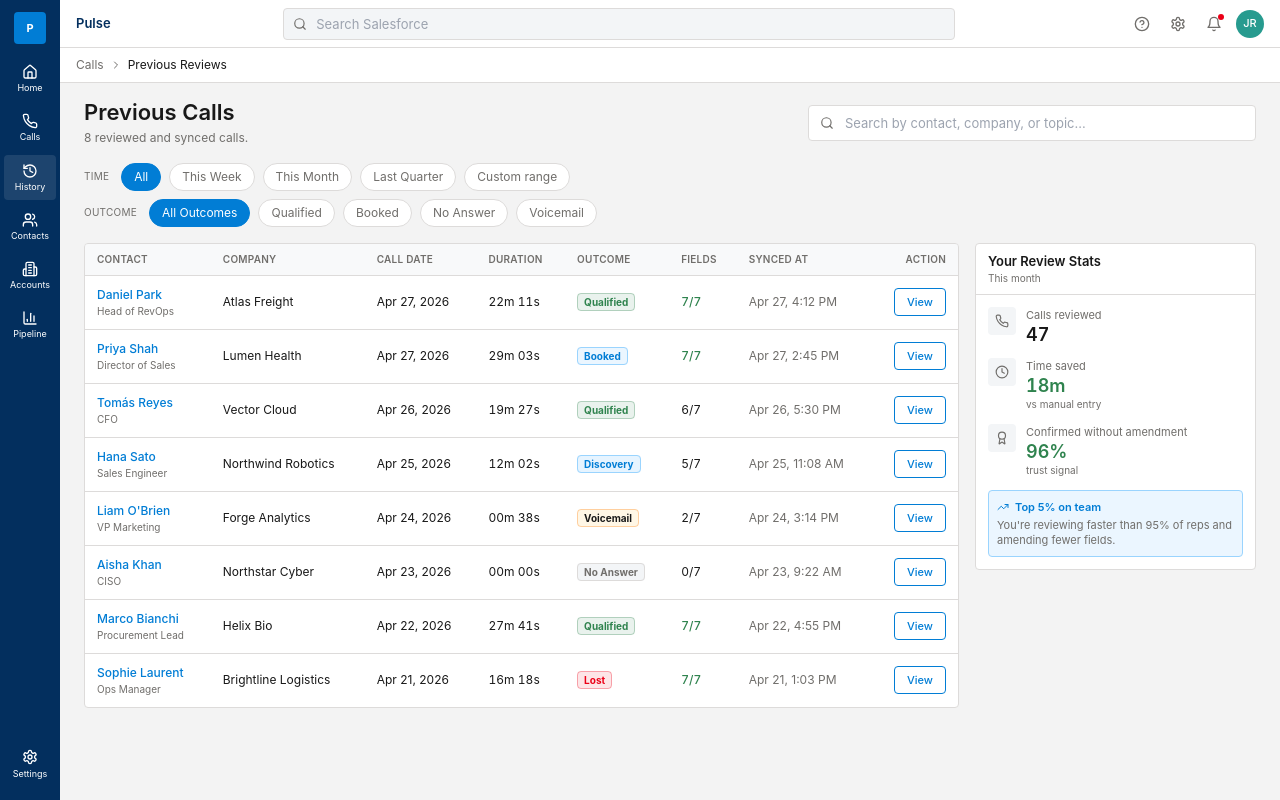
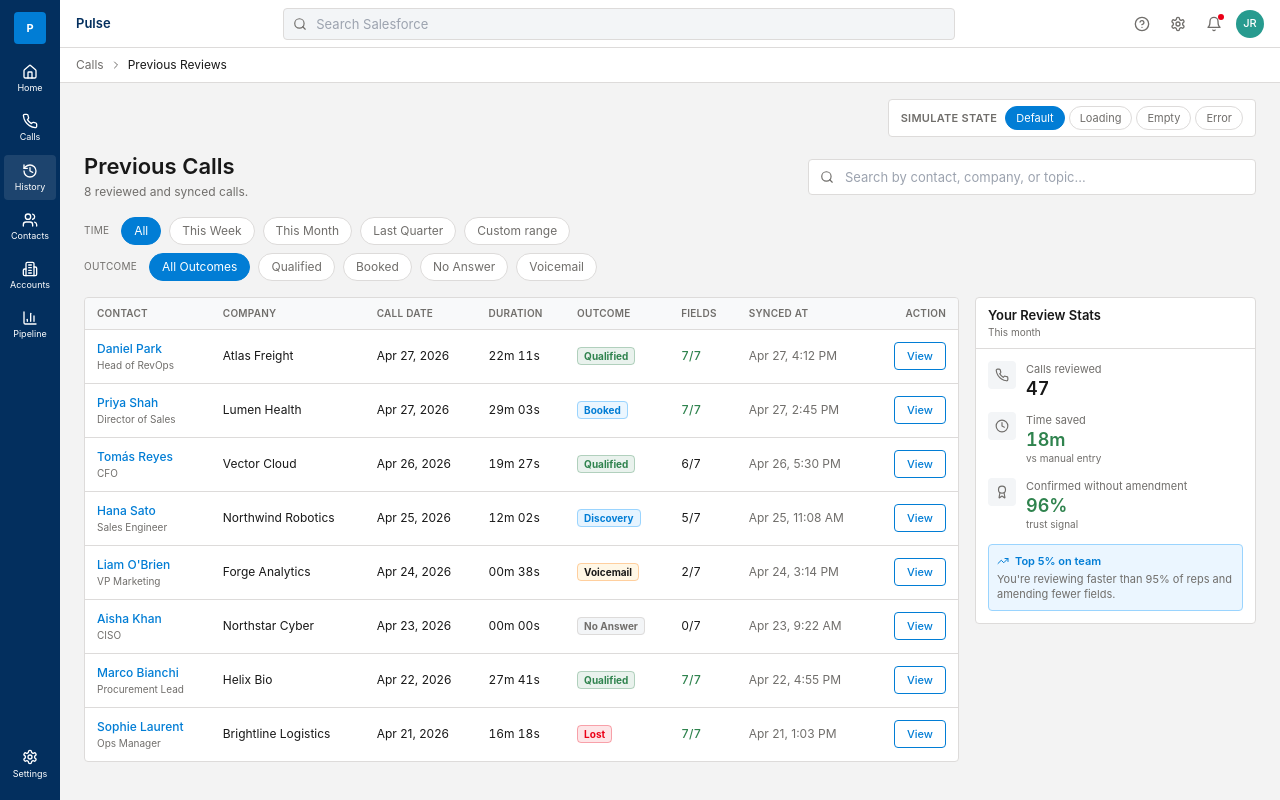
Before and after one commit to katalderman/echo-log-v3.5, a React (Vite) app: page /calls/history in a window 1280 px wide. Built offline with nearby package versions, Linux system fonts and the light colour scheme; the HTML template or start-up script is replaced by a standard one.

Commit message:
Changes
Co-authored-by: katalderman <15109205+katalderman@users.noreply.github.com>

```diff
--- a/src/pages/PreviousCalls.tsx
+++ b/src/pages/PreviousCalls.tsx
@@ -69,6 +69,9 @@ export default function PreviousCalls() {
         <BreadcrumbTabs crumbs={[{ label: "Calls", to: "/" }, { label: "Previous Reviews" }]} />
 
         <main className="flex-1 px-6 py-4 space-y-4">
+          <div className="flex justify-end">
+            <StateControls value={screenState} onChange={setScreenState} />
+          </div>
           {/* Page header */}
           <div className="flex items-center gap-4">
             <div className="flex-1">
```
